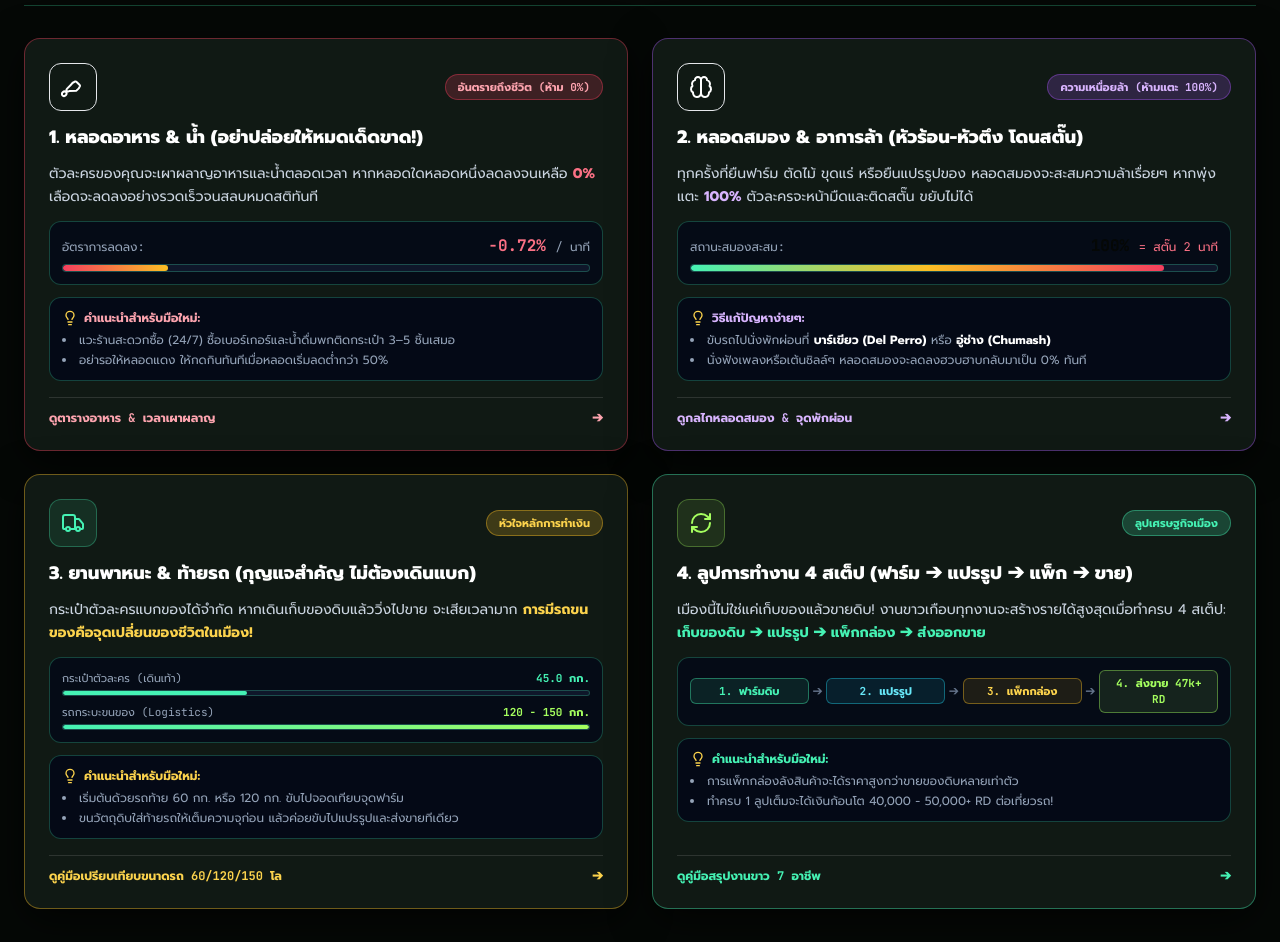
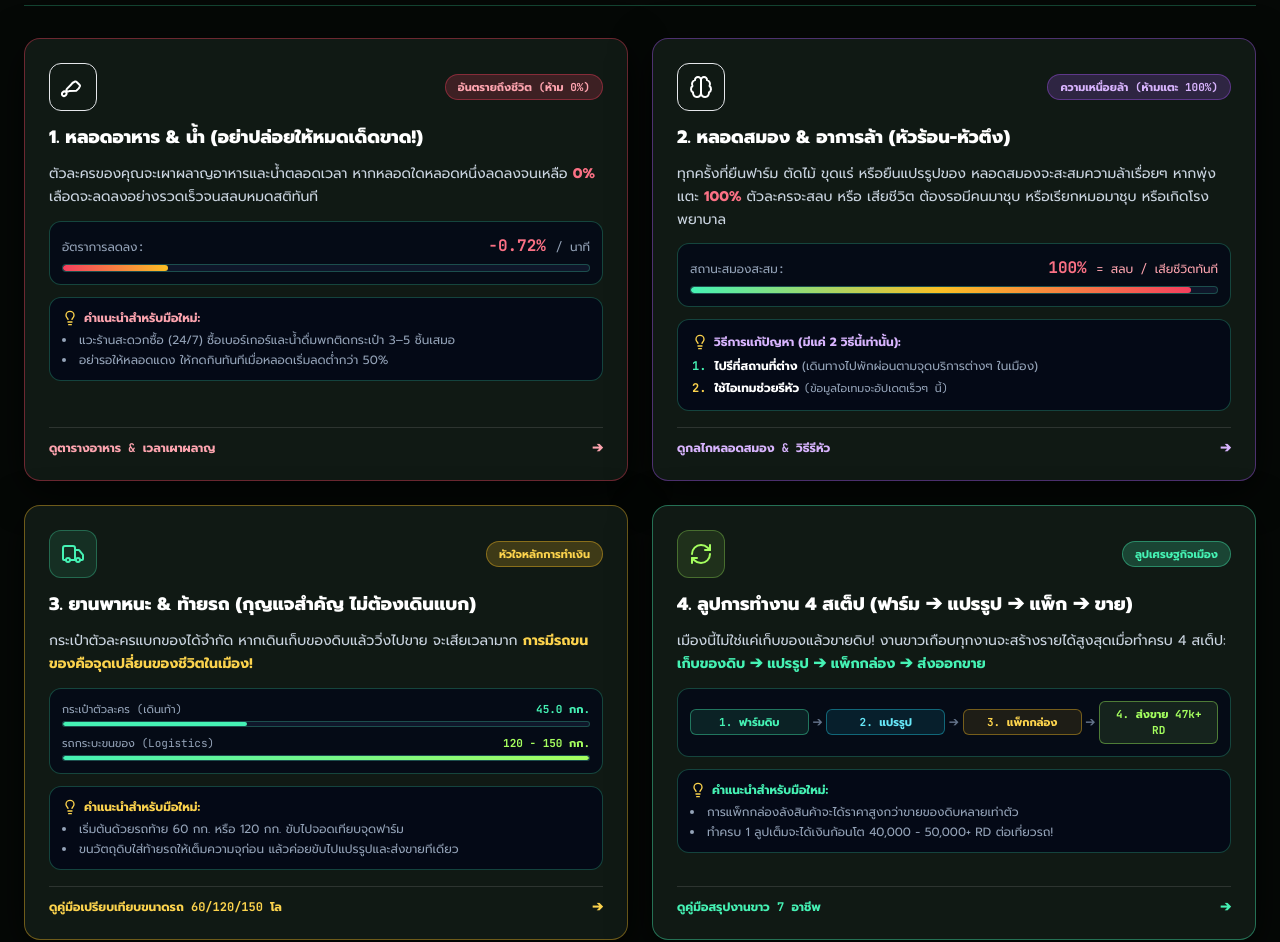
Before and after one commit to MatTew-png/runtown-wiki, an Astro site: page / in a window 1280 px wide. Shown: the part 960-1902 px from the top of the page. Built offline with nearby package versions, Linux system fonts and the light colour scheme; Astro itself is replaced by a stand-in of ours.

Commit message:
fix(survival): update 100% fatigue rule to unconscious/death and restrict reset to 2 methods

```diff
--- a/src/components/MarqueeTicker.astro
+++ b/src/components/MarqueeTicker.astro
@@ -110,9 +110,9 @@ const tickers: TickerItem[] = [
     category: 'กฎชีวิต',
     categoryColor: 'text-danger bg-danger/10 border-danger/30',
     title: 'หลอดสมองแตะ 100%',
-    value: 'เตือนสตั๊นล้มพับ!',
+    value: 'สลบ / เสียชีวิตทันที!',
     valueColor: 'text-danger',
-    hint: 'รีเซ็ต 0% ที่บาร์เขียว Del Perro',
+    hint: 'รีหัวตามสถานที่ต่างๆ หรือใช้ไอเทมช่วยรี (2 วิธีเท่านั้น)',
   },
   // 8. หลอดอาหาร/น้ำ
   {
--- a/src/content/guides/survival/vitals.md
+++ b/src/content/guides/survival/vitals.md
@@ -41,7 +41,7 @@ updatedAt: "09 ตุลาคม 2026"
 * **อัตราการกดขุดแร่/เก็บเกี่ยว (Gathering Action Rate):** **+0.10% ต่อชิ้น** *(ผ่านการทดสอบวัดพิกัด Polar HUD 5 ก้อนใน 50 วินาที: กวาดมุมเพิ่ม +2.99° คิดเป็นความล้าขุดสุทธิ +0.48% หรือ +0.10% ต่อก้อน)*
 * **อัตราการกดแปรรูป (Processing Action Rate):** **+0.25% ต่อชิ้น** *(โพรหมู/โพลหิน/โพลแร่ 4 ชิ้น = สมองขึ้น +1%)*
 * **เวลามาตรฐานในการกด:** โพร 5 วินาทีต่อ 1 ชิ้น | ขุด 10 วินาทีต่อ 1 ชิ้น
-* **เมื่อค่าสมองเต็ม 100% (Overheat):** ตัวละครจะสลบหมดสติล้มพับกับพื้นทันที
+* **เมื่อค่าสมองเต็ม 100% (Overheat):** ตัวละครจะสลบ หรือ เสียชีวิตทันที ต้องรอมีคนมาชุบ หรือเรียกหมอมาชุบ หรือเกิดโรงพยาบาล
 
 ---
 
@@ -63,19 +63,15 @@ updatedAt: "09 ตุลาคม 2026"
 
 ---
 
-## 🍸 4. วิธีรีเซ็ตค่าสมองกลับเป็น 0% (รีหัว)
+## 🍸 4. วิธีรีเซ็ตค่าสมองกลับเป็น 0% (มีแค่ 2 วิธีนี้เท่านั้น)
 
 > [!IMPORTANT]
-> **🚨 กฎเหล็กของเมือง RUN TOWN:** การรีเซ็ตค่าสมอง (รีหัว 0%) จะทำได้เฉพาะ **2 จุดนี้เท่านั้น** บาร์ทั่วไปหรือสถานที่อื่นไม่สามารถรีหัวได้!
+> **🚨 กฎเหล็กของเมือง RUN TOWN:** การรีเซ็ตค่าสมอง (รีหัว 0%) สามารถทำได้ผ่าน **2 วิธีนี้เท่านั้น**:
 
-1. 🟢 **บาร์เขียว (Green Bar):**
-   - สถานบันเทิงหลักที่ได้รับอนุญาตอย่างเป็นทางการสำหรับพักฟื้นสมอง
-   - เดินทางไปยืนในโซนบาร์เขียวเพื่อรีเซ็ตค่าสมองกลับเป็น **0% ทันที**
-2. 🔧 **อู่ช่าง (Mechanic Garage):**
-   - จุดศูนย์บริการช่างซ่อมบำรุงในเมือง ที่เปิดให้บริการพักผ่อนและรีเซ็ตค่าสมอง
-   - เหมาะสำหรับแวะซ่อมรถ/เช็กสภาพยานพาหนะพร้อมรีหัวจบในจุดเดียว
-3. 🥤 **เครื่องดื่มลดสมอง:**
-   - ดื่มเครื่องดื่มช่วยลดค่าสมองระหว่างทำงานฉุกเฉิน (ช่วยชะลอการเต็มก่อนเดินทางไปบาร์เขียวหรืออู่ช่าง)
+1. 📍 **ไปรีที่สถานที่ต่าง:**
+   - เดินทางไปพักผ่อนตามจุดบริการและสถานที่ต่างๆ ในเมือง เช่น บาร์เขียว หรือ อู่ช่าง เพื่อรีเซ็ตค่าสมองกลับเป็น **0% ทันที**
+2. 🧪 **ใช้ไอเทมช่วยรีหัว:**
+   - ใช้งานไอเทมพิเศษที่ช่วยลดหรือรีเซ็ตค่าสมอง *(ข้อมูลไอเทมจะอัปเดตเพิ่มเติมเร็วๆ นี้)*
 
 ---
 
--- a/src/pages/index.astro
+++ b/src/pages/index.astro
@@ -223,37 +223,43 @@ const gangGuides = allGuides.filter(g => g.data.category === 'gang');
             </span>
           </div>
           <h3 class="text-lg font-display font-extrabold text-white">
-            2. หลอดสมอง & อาการล้า (หัวร้อน-หัวตึง โดนสตั๊น)
+            2. หลอดสมอง & อาการล้า (หัวร้อน-หัวตึง)
           </h3>
           <p class="text-sm text-slate-300 leading-relaxed">
-            ทุกครั้งที่ยืนฟาร์ม ตัดไม้ ขุดแร่ หรือยืนแปรรูปของ หลอดสมองจะสะสมความล้าเรื่อยๆ หากพุ่งแตะ <strong class="text-purple-300">100%</strong> ตัวละครจะหน้ามืดและติดสตั๊น ขยับไม่ได้
+            ทุกครั้งที่ยืนฟาร์ม ตัดไม้ ขุดแร่ หรือยืนแปรรูปของ หลอดสมองจะสะสมความล้าเรื่อยๆ หากพุ่งแตะ <strong class="text-rose-400 font-bold">100%</strong> ตัวละครจะสลบ หรือ เสียชีวิต ต้องรอมีคนมาชุบ หรือเรียกหมอมาชุบ หรือเกิดโรงพยาบาล
           </p>
 
           <!-- Telemetry Meter -->
           <div class="space-y-1.5 p-3 rounded-xl bg-slate-950/70 border border-line">
             <div class="flex items-baseline justify-between text-xs font-mono">
               <span class="text-slate-400">สถานะสมองสะสม:</span>
-              <span class="text-amber-300 font-bold text-base">100% <span class="text-xs text-rose-400 font-normal">= สตั๊น 2 นาที</span></span>
+              <span class="text-rose-400 font-bold text-base">100% <span class="text-xs text-rose-300 font-normal">= สลบ / เสียชีวิตทันที</span></span>
             </div>
             <div class="h-2 rounded-full bg-slate-900 border border-line overflow-hidden">
-              <div class="h-full w-[90%] rounded-full bg-gradient-to-r from-mint via-amber-400 to-rose-500"></div>
+              <div class="h-full w-[95%] rounded-full bg-gradient-to-r from-mint via-amber-400 to-rose-500"></div>
             </div>
           </div>
 
-          <div class="p-3 rounded-xl bg-slate-950/80 border border-line text-xs space-y-1.5 text-slate-200">
+          <div class="p-3.5 rounded-xl bg-slate-950/80 border border-line text-xs space-y-2 text-slate-200">
             <p class="font-bold text-purple-300 flex items-center gap-1.5">
               <CyberIcon name="lightbulb" class="size-4 text-amber-300" />
-              <span>วิธีแก้ปัญหาง่ายๆ:</span>
+              <span>วิธีการแก้ปัญหา (มีแค่ 2 วิธีนี้เท่านั้น):</span>
             </p>
-            <ul class="list-disc list-inside space-y-1 text-textMuted">
-              <li>ขับรถไปนั่งพักผ่อนที่ <strong class="text-white">บาร์เขียว (Del Perro)</strong> หรือ <strong class="text-white">อู่ช่าง (Chumash)</strong></li>
-              <li>นั่งฟังเพลงหรือเต้นชิลล์ๆ หลอดสมองจะลดลงฮวบฮาบกลับมาเป็น 0% ทันที</li>
+            <ul class="space-y-1.5 text-textMuted font-sans">
+              <li class="flex items-start gap-2">
+                <span class="font-mono text-mint font-bold shrink-0">1.</span>
+                <span><strong class="text-white">ไปรีที่สถานที่ต่าง</strong> (เดินทางไปพักผ่อนตามจุดบริการต่างๆ ในเมือง)</span>
+              </li>
+              <li class="flex items-start gap-2">
+                <span class="font-mono text-amber-300 font-bold shrink-0">2.</span>
+                <span><strong class="text-white">ใช้ไอเทมช่วยรีหัว</strong> <span class="text-slate-400 font-mono text-[11px]">(ข้อมูลไอเทมจะอัปเดตเร็วๆ นี้)</span></span>
+              </li>
             </ul>
           </div>
         </div>
         <div class="pt-3 border-t border-lineSubtle">
           <a href="/guides/survival/vitals" class="text-xs font-mono font-bold text-purple-300 hover:text-purple-200 flex items-center justify-between">
-            <span>ดูกลไกหลอดสมอง & จุดพักผ่อน</span>
+            <span>ดูกลไกหลอดสมอง & วิธีรีหัว</span>
             <span>➔</span>
           </a>
         </div>
```
